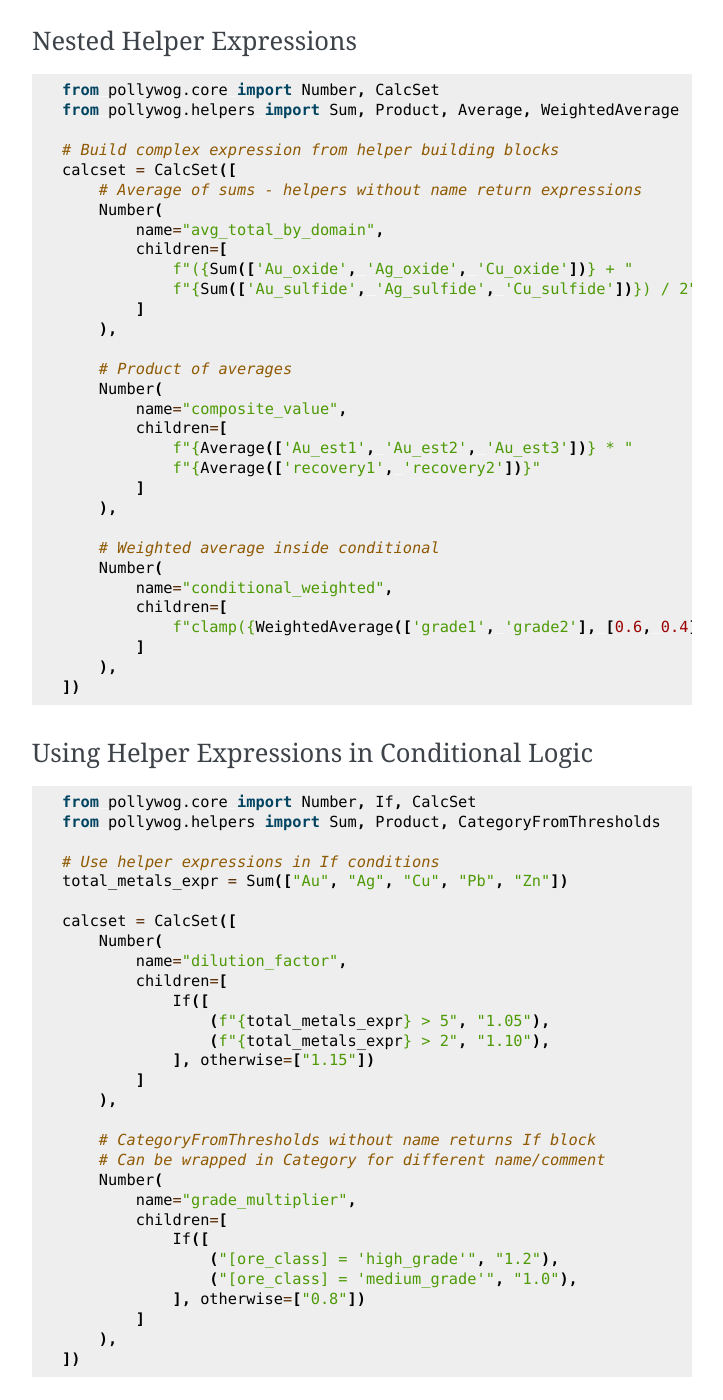
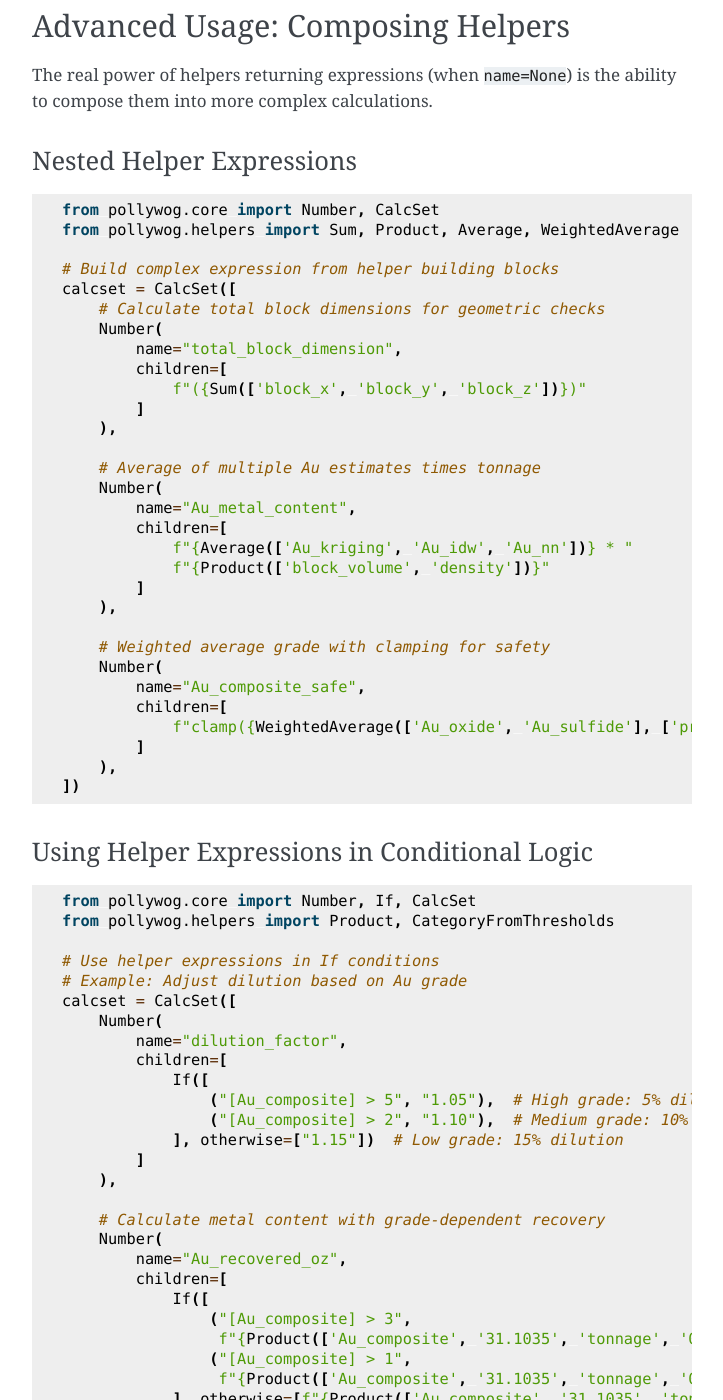
Before and after one commit to endarthur/pollywog, a Sphinx documentation site: the page built from docs/helpers_guide.rst, in a window 1280 px wide and 1400 px high, scrolled down 9121 px. Shown: the whole window, without its empty margins (388-1111 px from the left). Built offline with Sphinx 7.4.7, drawn with Linux system fonts in a browser that asks for light colours; some of the changed text lies outside the part shown.

Commit message:
Fix geologically incorrect examples in documentation
Co-authored-by: endarthur <1152125+endarthur@users.noreply.github.com>

```diff
--- a/docs/helpers_guide.rst
+++ b/docs/helpers_guide.rst
@@ -8,7 +8,7 @@ Why Use Helpers?
 
 Helper functions offer several advantages:
 
-1. **Readability**: ``Sum(["Au", "Ag", "Cu"])`` is clearer than manually writing the expression
+1. **Readability**: ``Sum(["Au_assay1", "Au_assay2", "Au_assay3"])`` is clearer than manually writing the expression
 2. **Consistency**: Helpers ensure correct syntax and parentheses
 3. **Error Prevention**: Reduce mistakes in complex expressions
 4. **Maintainability**: Easier to update and refactor calculations
@@ -37,16 +37,18 @@ This flexibility allows you to use helpers both for simple standalone calculatio
     from pollywog.core import Number
 
     # Mode 1: Complete calculation (with name)
-    total = Sum(["Au", "Ag", "Cu"], name="total_metals")
+    # Example: Average of multiple assay results
+    avg_Au = Sum(["Au_lab1", "Au_lab2", "Au_lab3"], name="Au_total_for_avg")
     # Returns a Number object ready for CalcSet
 
     # Mode 2: Expression only (without name)
-    sum_expr = Sum(["Au", "Ag", "Cu"])
-    # Returns: "([Au] + [Ag] + [Cu])"
+    # Example: Calculate block volume
+    volume_expr = Product(["block_x", "block_y", "block_z"])
+    # Returns: "([block_x] * [block_y] * [block_z])"
     # Use this in more complex expressions:
-    complex_calc = Number(
-        name="metal_value",
-        children=[f"{sum_expr} * [price] * [recovery]"]
+    tonnage_calc = Number(
+        name="tonnage",
+        children=[f"{volume_expr} * [density]"]
     )
 
 **When to use each mode:**
@@ -67,18 +69,18 @@ Add multiple variables together.
     from pollywog.helpers import Sum
 
     # With name: Returns a Number
-    total = Sum(["Au", "Ag", "Cu"], name="total_metals")
-    # Generates: Number(name="total_metals", children=["([Au] + [Ag] + [Cu])"])
+    total = Sum(["Au_assay1", "Au_assay2", "Au_assay3"], name="Au_composite")
+    # Generates: Number(name="Au_composite", children=["([Au_assay1] + [Au_assay2] + [Au_assay3])"])
 
     # Without name: Returns expression string
-    sum_expr = Sum(["Au", "Ag", "Cu"])
-    # Returns: "([Au] + [Ag] + [Cu])"
+    sum_expr = Sum(["length", "width", "height"])
+    # Returns: "([length] + [width] + [height])"
 
     # Use expression in complex logic
     from pollywog.core import Number
     value_calc = Number(
-        name="total_metal_value",
-        children=[f"{sum_expr} * [metal_price]"]
+        name="total_dimension",
+        children=[f"{sum_expr} * [scale_factor]"]
     )
 
 **Parameters:**
@@ -403,8 +405,10 @@ Example comparing both approaches:
 
     # Using helpers with name (returns Number)
     helper_approach = CalcSet([
-        Sum(["Au", "Ag", "Cu"], name="total_metals"),
-        Product(["grade", "tonnage"], name="metal_tonnes"),
+        # Sum multiple Au assays for composite
+        Sum(["Au_north", "Au_south", "Au_center"], name="Au_total"),
+        # Calculate block tonnage
+        Product(["block_volume", "density"], name="tonnage"),
     ])
 
     # Using manual expressions (needed for complex logic)
@@ -415,14 +419,16 @@ Example comparing both approaches:
     ])
 
     # Combining helpers without name for complex expressions
-    from pollywog.helpers import WeightedAverage
+    from pollywog.helpers import WeightedAverage, Product
     mixed_approach = CalcSet([
-        Sum(["Au", "Ag"], name="precious"),  # Simple standalone calc
+        # Simple standalone: average multiple Au estimates
+        Sum(["Au_kriging", "Au_idw", "Au_nn"], name="Au_sum_for_avg"),
+        # Complex: Calculate NSR using helper composition
         Number(
-            name="adjusted_value",
+            name="NSR_Au",
             children=[
-                # Use helper expression inside manual Number
-                f"{Sum(['Au', 'Ag', 'Cu'])} * [adjustment_factor] * clamp([recovery], 0, 1)"
+                # Gold revenue: grade * price * recovery * conversion
+                f"{Product(['Au_composite', '31.1035'])} * [Au_price_per_oz] * [Au_recovery]"
             ]
         ),
     ])
@@ -442,29 +448,28 @@ Nested Helper Expressions
 
     # Build complex expression from helper building blocks
     calcset = CalcSet([
-        # Average of sums - helpers without name return expressions
+        # Calculate total block dimensions for geometric checks
         Number(
-            name="avg_total_by_domain",
+            name="total_block_dimension",
             children=[
-                f"({Sum(['Au_oxide', 'Ag_oxide', 'Cu_oxide'])} + "
-                f"{Sum(['Au_sulfide', 'Ag_sulfide', 'Cu_sulfide'])}) / 2"
+                f"({Sum(['block_x', 'block_y', 'block_z'])})"
             ]
         ),
 
-        # Product of averages
+        # Average of multiple Au estimates times tonnage
         Number(
-            name="composite_value",
+            name="Au_metal_content",
             children=[
-                f"{Average(['Au_est1', 'Au_est2', 'Au_est3'])} * "
-                f"{Average(['recovery1', 'recovery2'])}"
+                f"{Average(['Au_kriging', 'Au_idw', 'Au_nn'])} * "
+                f"{Product(['block_volume', 'density'])}"
             ]
         ),
 
-        # Weighted average inside conditional
+        # Weighted average grade with clamping for safety
         Number(
-            name="conditional_weighted",
+            name="Au_composite_safe",
             children=[
-                f"clamp({WeightedAverage(['grade1', 'grade2'], [0.6, 0.4])}, 0, 10)"
+                f"clamp({WeightedAverage(['Au_oxide', 'Au_sulfide'], ['prop_oxide', 'prop_sulfide'])}, 0, 100)"
             ]
         ),
     ])
@@ -475,31 +480,31 @@ Using Helper Expressions in Conditional Logic
 .. code-block:: python
 
     from pollywog.core import Number, If, CalcSet
-    from pollywog.helpers import Sum, Product, CategoryFromThresholds
+    from pollywog.helpers import Product, CategoryFromThresholds
 
     # Use helper expressions in If conditions
-    total_metals_expr = Sum(["Au", "Ag", "Cu", "Pb", "Zn"])
-
+    # Example: Adjust dilution based on Au grade
     calcset = CalcSet([
         Number(
             name="dilution_factor",
             children=[
                 If([
-                    (f"{total_metals_expr} > 5", "1.05"),
-                    (f"{total_metals_expr} > 2", "1.10"),
-                ], otherwise=["1.15"])
+                    ("[Au_composite] > 5", "1.05"),  # High grade: 5% dilution
+                    ("[Au_composite] > 2", "1.10"),  # Medium grade: 10% dilution
+                ], otherwise=["1.15"])  # Low grade: 15% dilution
             ]
         ),
 
-        # CategoryFromThresholds without name returns If block
-        # Can be wrapped in Category for different name/comment
+        # Calculate metal content with grade-dependent recovery
         Number(
-            name="grade_multiplier",
+            name="Au_recovered_oz",
             children=[
                 If([
-                    ("[ore_class] = 'high_grade'", "1.2"),
-                    ("[ore_class] = 'medium_grade'", "1.0"),
-                ], otherwise=["0.8"])
+                    ("[Au_composite] > 3",
+                     f"{Product(['Au_composite', '31.1035', 'tonnage', '0.92'])}"),  # High grade: 92% recovery
+                    ("[Au_composite] > 1",
+                     f"{Product(['Au_composite', '31.1035', 'tonnage', '0.88'])}"),  # Medium: 88% recovery
+                ], otherwise=[f"{Product(['Au_composite', '31.1035', 'tonnage', '0.82'])}"])  # Low: 82% recovery
             ]
         ),
     ])
@@ -527,17 +532,7 @@ Real-World Example: Multi-Metal Resource Model
             )
         )
 
-    # Step 2: Total metal value using expression composition
-    # Build sum expression without name, use in complex calc
-    metal_sum_expr = Sum([f"{m}_composite" for m in metals])
-    calculations.append(
-        Number(
-            name="total_metal_grade",
-            children=[f"{metal_sum_expr} * [grade_adjustment]"]
-        )
-    )
-
-    # Step 3: Revenue calculation with nested helpers
+    # Step 2: Revenue calculation with nested helpers - each metal priced individually
     prices = {"Au": 1800, "Ag": 22, "Cu": 3.5, "Pb": 0.9, "Zn": 1.2}
     recoveries = {"Au": 0.88, "Ag": 0.75, "Cu": 0.85, "Pb": 0.80, "Zn": 0.82}
 
```
Also changed, not shown: README.md (+18 -9 lines), docs/getting_started.rst (+8 -8 lines), docs/tutorials.rst (+10 -10 lines).
